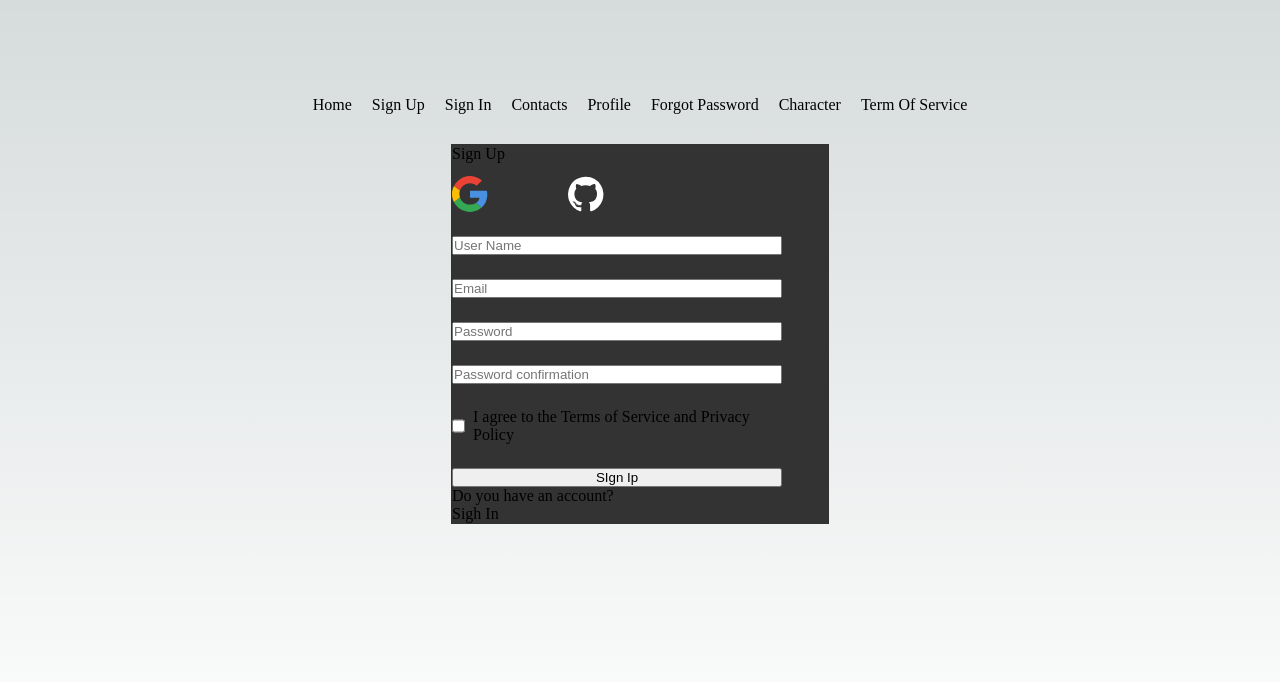
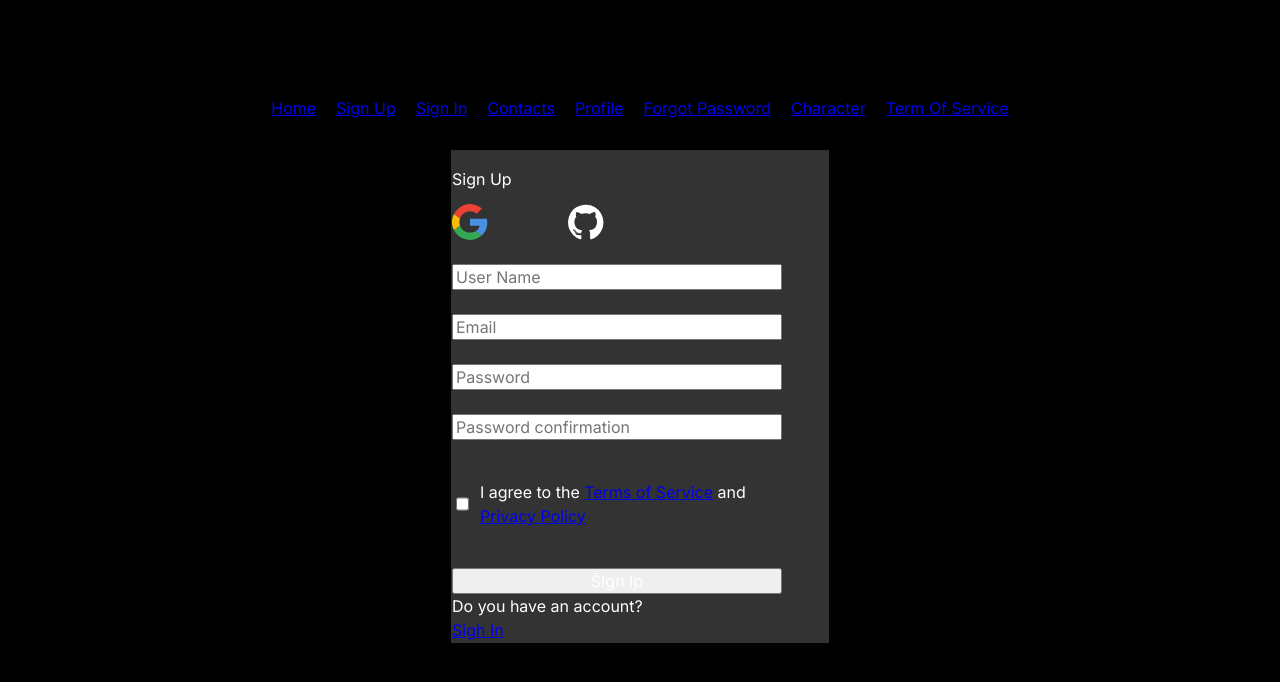
Before and after one commit to Ni-speed/inctagram, a Next.js app: page /signUp in a window 1280 px wide. Shown: the top 682 px of the page. Built offline with nearby package versions, Linux system fonts and the light colour scheme.

Commit message:
I-0000 feat: add Storybook

```diff
--- a/src/components/layout/Layout.tsx
+++ b/src/components/layout/Layout.tsx
@@ -3,7 +3,7 @@ import { PropsWithChildren, ReactElement } from 'react'
 import { Navbar } from '@/components/navbar/Navbar'
 import { NextPage } from 'next'
 
-import styles from '@/styles/Home.module.css'
+import styles from '@/styles/Home.module.scss'
 
 export const Layout: NextPage<PropsWithChildren<{}>> = ({ children }) => {
   return (
--- a/src/pages/_app.tsx
+++ b/src/pages/_app.tsx
@@ -3,7 +3,9 @@ import type { AppProps } from 'next/app'
 
 import type { ReactElement, ReactNode } from 'react'
 
-import '@/styles/globals.css'
+import '@fontsource-variable/inter'
+
+import '../styles/index.scss'
 
 export type NextPageWithLayout<P = {}, IP = P> = NextPage<P, IP> & {
   getLayout?: (page: ReactElement) => ReactNode
--- /dev/null
+++ b/src/styles/_boilerplate.scss
@@ -0,0 +1,41 @@
+html {
+  box-sizing: border-box;
+  font-size: 100%;
+
+  -webkit-font-smoothing: antialiased;
+  -moz-osx-font-smoothing: grayscale;
+}
+
+*,
+*::before,
+*::after {
+  box-sizing: border-box;
+}
+
+input,
+button,
+select,
+textarea,
+optgroup,
+option {
+  font-family: inherit;
+  font-size: inherit;
+  font-weight: inherit;
+  font-style: inherit;
+  color: inherit;
+}
+
+a:visited {
+  color: inherit;
+}
+
+body {
+  margin: 0;
+  padding: 0;
+
+  font-family: var(--font-family-primary), sans-serif;
+  line-height: var(--line-height-m);
+  color: var(--color-light-100);
+
+  background-color: var(--color-dark-900);
+}
--- a/src/styles/globals.css
+++ /dev/null
@@ -1,93 +0,0 @@
-:root {
-  --max-width: 1100px;
-  --border-radius: 12px;
-  --font-mono: ui-monospace, menlo, monaco, 'Cascadia Mono', 'Segoe UI Mono', 'Roboto Mono',
-    'Oxygen Mono', 'Ubuntu Monospace', 'Source Code Pro', 'Fira Mono', 'Droid Sans Mono',
-    'Courier New', monospace;
-  --foreground-rgb: 0, 0, 0;
-  --background-start-rgb: 214, 219, 220;
-  --background-end-rgb: 255, 255, 255;
-  --primary-glow: conic-gradient(
-    from 180deg at 50% 50%,
-    #16abff33 0deg,
-    #0885ff33 55deg,
-    #54d6ff33 120deg,
-    #0071ff33 160deg,
-    transparent 360deg
-  );
-  --secondary-glow: radial-gradient(rgb(255 255 255 / 100%), rgb(255 255 255 / 0%));
-  --tile-start-rgb: 239, 245, 249;
-  --tile-end-rgb: 228, 232, 233;
-  --tile-border: conic-gradient(
-    #00000080,
-    #00000040,
-    #00000030,
-    #00000020,
-    #00000010,
-    #00000010,
-    #00000080
-  );
-  --callout-rgb: 238, 240, 241;
-  --callout-border-rgb: 172, 175, 176;
-  --card-rgb: 180, 185, 188;
-  --card-border-rgb: 131, 134, 135;
-}
-
-@media (prefers-color-scheme: dark) {
-  :root {
-    --foreground-rgb: 255, 255, 255;
-    --background-start-rgb: 0, 0, 0;
-    --background-end-rgb: 0, 0, 0;
-    --primary-glow: radial-gradient(rgb(1 65 255 / 40%), rgb(1 65 255 / 0%));
-    --secondary-glow: linear-gradient(
-      to bottom right,
-      rgb(1 65 255 / 0%),
-      rgb(1 65 255 / 0%),
-      rgb(1 65 255 / 30%)
-    );
-    --tile-start-rgb: 2, 13, 46;
-    --tile-end-rgb: 2, 5, 19;
-    --tile-border: conic-gradient(
-      #ffffff80,
-      #ffffff40,
-      #ffffff30,
-      #ffffff20,
-      #ffffff10,
-      #ffffff10,
-      #ffffff80
-    );
-    --callout-rgb: 20, 20, 20;
-    --callout-border-rgb: 108, 108, 108;
-    --card-rgb: 100, 100, 100;
-    --card-border-rgb: 200, 200, 200;
-  }
-}
-
-* {
-  box-sizing: border-box;
-  margin: 0;
-  padding: 0;
-}
-
-html,
-body {
-  overflow-x: hidden;
-  max-width: 100vw;
-}
-
-body {
-  color: rgb(var(--foreground-rgb));
-  background: linear-gradient(to bottom, transparent, rgb(var(--background-end-rgb)))
-    rgb(var(--background-start-rgb));
-}
-
-a {
-  color: inherit;
-  text-decoration: none;
-}
-
-@media (prefers-color-scheme: dark) {
-  html {
-    color-scheme: dark;
-  }
-}
--- /dev/null
+++ b/src/styles/index.scss
@@ -0,0 +1,4 @@
+@forward 'colors';
+@forward 'typography';
+@forward 'boilerplate';
+@forward 'Home.module';
```
Also changed, not shown: package.json (+14 -1 lines), .eslintrc.json, src/styles/Home.module.scss (renamed from src/styles/Home.module.css), 1 other file (tests, documents, lock files or other folders).
